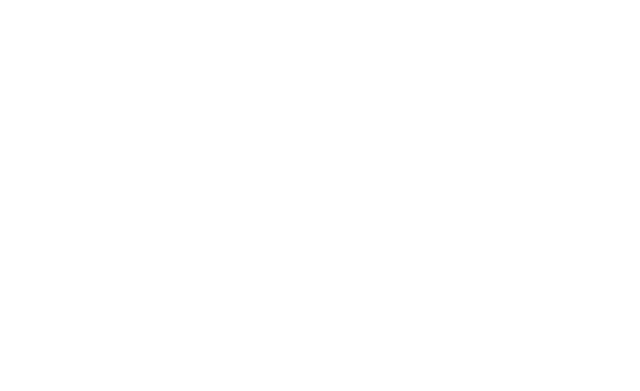
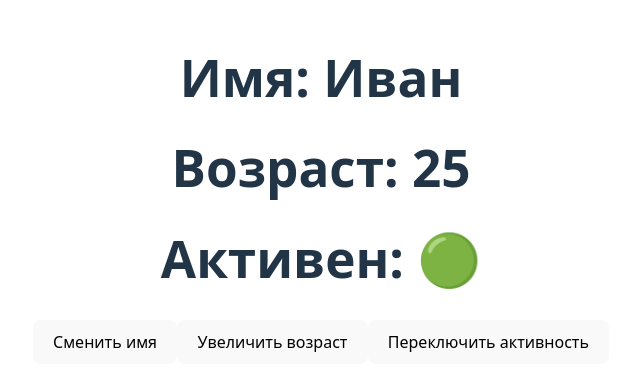
Before and after one commit to EvgeniyNakhay/React-memo, a React (Vite) app: page / in a window 1280 px wide. Shown: the part 211-602 px from the top of the page, without its empty margins (319-959 px from the left). Built offline with nearby package versions, Linux system fonts and the light colour scheme.

Commit message:
second commit

```diff
--- a/src/App.jsx
+++ b/src/App.jsx
@@ -1,9 +1,14 @@
 import { useState } from "react";
 
 import "./App.css";
+import UserProfile from "./components/UserProfile";
 
 function App() {
-  return <></>;
+  return (
+    <>
+      <UserProfile />
+    </>
+  );
 }
 
 export default App;
--- /dev/null
+++ b/src/components/UserProfile.jsx
@@ -0,0 +1,33 @@
+import { useState } from "react";
+
+export default function UserProfile() {
+  const [user, setUser] = useState({
+    name: "Иван",
+    age: 25,
+    isActive: true,
+  });
+
+  function handleChangeName() {
+    setUser({ ...user, name: "Zhenya" });
+  }
+  function handeIncreaseAge() {
+    setUser((user) => {
+      return { ...user, age: user.age + 1 };
+    });
+  }
+  function handleToggleActivity() {
+    setUser((user) => ({ ...user, isActive: !user.isActive }));
+  }
+
+  return (
+    <>
+      <h1>Имя: {user.name}</h1>
+      <h1>Возраст: {user.age}</h1>
+      <h1>Активен: {user.isActive ? "🟢" : "🔴"}</h1>
+
+      <button onClick={handleChangeName}>Сменить имя</button>
+      <button onClick={handeIncreaseAge}>Увеличить возраст</button>
+      <button onClick={handleToggleActivity}>Переключить активность</button>
+    </>
+  );
+}
```
